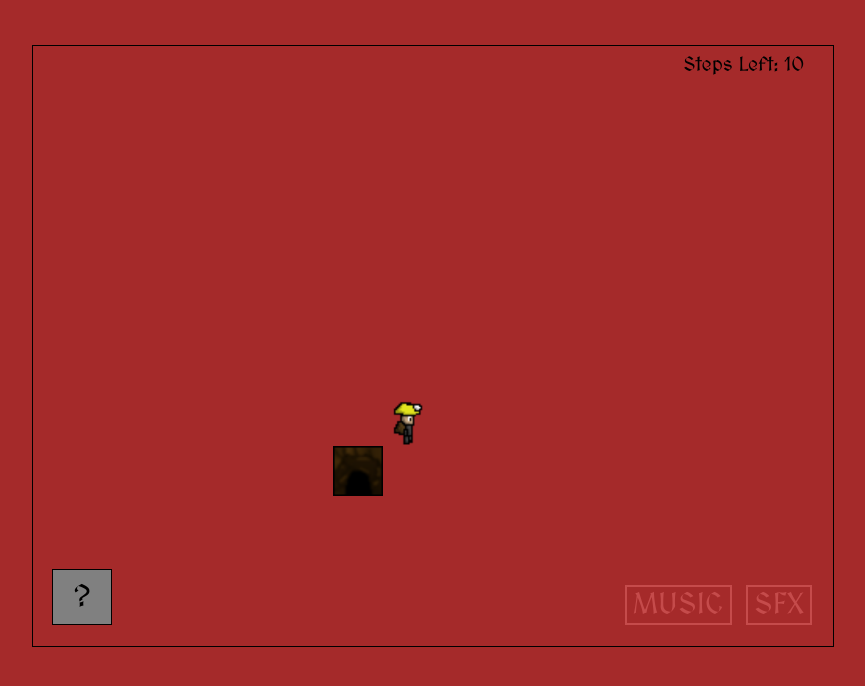
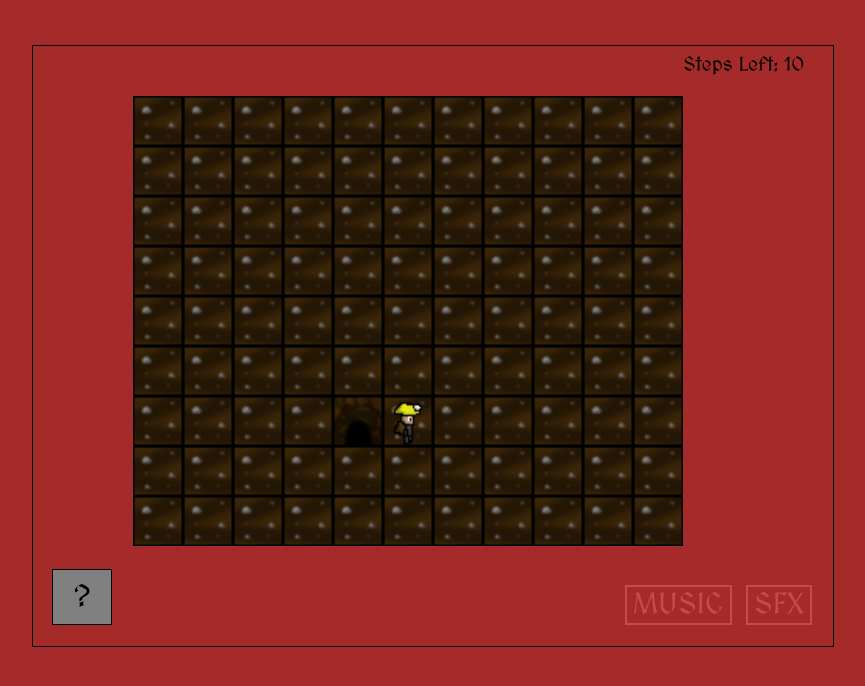
Before and after one commit to VladGusiev/dungeon-crawler, a plain HTML site: page index.html in a window 1280 px wide. Both pictures are taken after a click on the button "START". Shown: the part 106-792 px from the top of the page, without its empty margins (208-1073 px from the left). Drawn offline with Linux system fonts and the light colour scheme.

Commit message:
added tile class with drawing of playground

```diff
--- a/index.html
+++ b/index.html
@@ -12,9 +12,10 @@
 <body>
     <p class="title">Dungeon Crawler</p>
 
-
+    <!-- visulas -->
     <img id="player" width="50" height="50" src="visual/player.png" hidden="true">
     <img id="nextLevel" width="50" height="50" src="visual/NextLevelWall.png" hidden="true">
+    <img id="tile" width="50" height="50" src="visual/tile.png" hidden="true">
 
 
     <p class = "menu">
@@ -59,5 +60,6 @@
     <script type="text/javascript" src="./model/GameObjects/player.js"></script>
     <script type="text/javascript" src="./model/GameObjects/nextLevel.js"></script>
     <script type="text/javascript" src="./model/GameObjects/game.js"></script>
+    <script type="text/javascript" src="./model/GameObjects/tile.js"></script>
 </body>
 </html>
--- a/model/GameObjects/game.js
+++ b/model/GameObjects/game.js
@@ -7,7 +7,7 @@ class Game extends Node {
 
     //temporarly
     generatePos() {
-        return Math.floor(Math.random()*9)*100+100;
+        return Math.floor(Math.random()*6)*100+300;
     }
 
     //temporarly here
@@ -98,9 +98,11 @@ class Game extends Node {
 
     playLoop() {
         if((this.movesAmount - player.steps) > 0) {
+            tile.draw();
             player.move();
 
             if(isInGame) {
+                ctx.clearRect(1300, 0, canvas.width, 50);
                 ctx.fillText(`Steps Left: ${this.movesAmount - player.steps}`, 1300, 50);
             } else ctx.clearRect(1300, 0, canvas.width, 50);
 
@@ -111,6 +113,7 @@ class Game extends Node {
     }
 
     drawGameElements() {
+        tile.draw();
         player.draw();
 
         ctx.fillStyle = "black";
@@ -122,4 +125,4 @@ class Game extends Node {
 }
 
 var game = new Game(10);
-game.generatePos();
+// game.generatePos();
--- a/model/GameObjects/player.js
+++ b/model/GameObjects/player.js
@@ -23,7 +23,7 @@ class Player extends Node {
         let newX = this.x + x;
         let newY = this.y + y;
 
-        if((0 <= newX && newX < canvas.width) && (0 <= newY && newY < canvas.height)) {
+        if((200<= newX && newX < (canvas.width-300)) && (100 <= newY && newY < (canvas.height-200))) {
             this.x = newX;
             this.y = newY;
         }
@@ -44,7 +44,7 @@ class Player extends Node {
     }
 
     draw(){
-        ctx.clearRect(0, 0, canvas.width, canvas.height);
+        // ctx.clearRect(0, 0, canvas.width, canvas.height);
         ctx.drawImage(this.img, this.x, this.y, this.w, this.h);
     }
 }
--- /dev/null
+++ b/model/GameObjects/tile.js
@@ -0,0 +1,21 @@
+class Tile extends Node{
+    constructor(x ,y) {
+        super();
+        this.x = x;
+        this.y = y;
+
+        this.w = 100;
+        this.h = 100;
+
+        this.img = document.getElementById("tile");
+    }
+    //drawing of all tiles
+    draw() {
+        for(let i = 200; i < (canvas.width-300); i+=100) {
+            for(let j = 100; j < (canvas.width-600); j+=100) {
+                ctx.drawImage(this.img, i, j, this.w, this.h);
+            }
+        }
+    }
+}
+var tile = new Tile(100, 100);
```
Also changed, not shown: 1 other file.
